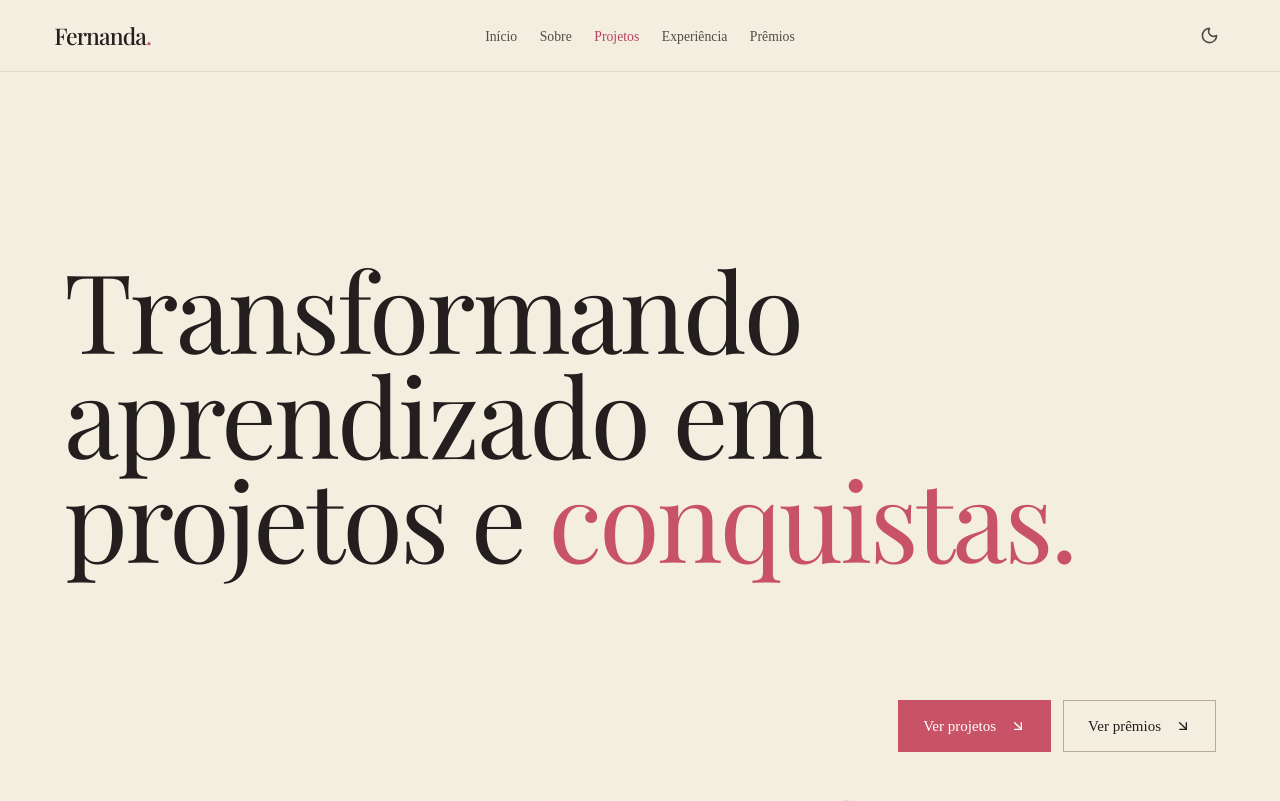
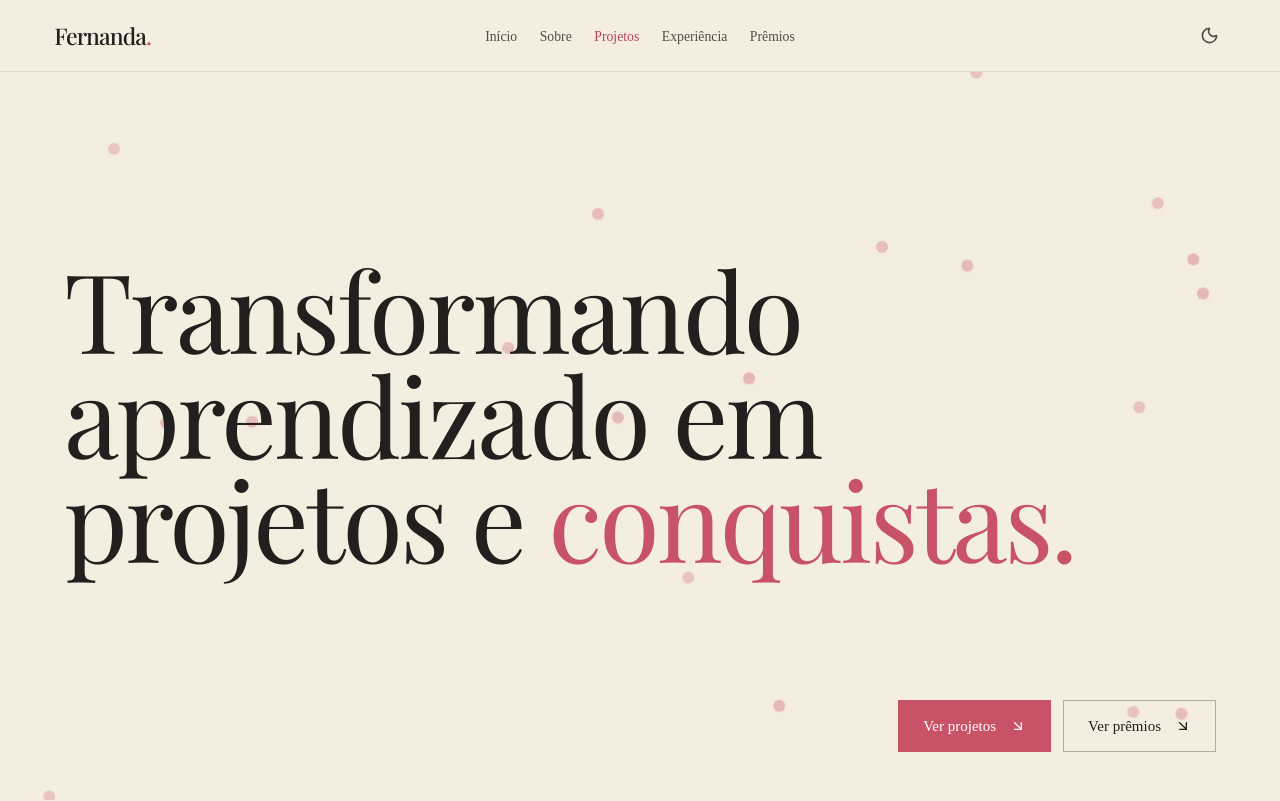
Before and after one commit to FefaAlmeida/portfolio, a Next.js app in the folder frontend/: page / in a window 1280 px wide. Shown: the top 801 px of the page. Built offline with nearby package versions, Linux system fonts and the light colour scheme; a web font is replaced by a local one.

Commit message:
bolinhas na hero

```diff
--- a/frontend/src/components/hero/index.jsx
+++ b/frontend/src/components/hero/index.jsx
@@ -1,11 +1,14 @@
 import { ArrowDownRight } from "lucide-react";
 import { Button } from "@/components/ui/button";
+import BubbleField from "@/components/bubble-field";
 
 export default function Hero() {
   return (
-    <section id="inicio" className="min-h-screen bg-[#f4eee1] dark:bg-[#231c20] text-[#221f1e] dark:text-[#f5ede6] flex flex-col justify-between px-6 pb-8 pt-28 md:px-16 md:pb-12 md:pt-32 select-none">
+    <section id="inicio" className="relative overflow-hidden min-h-screen bg-[#f4eee1] dark:bg-[#231c20] text-[#221f1e] dark:text-[#f5ede6] flex flex-col justify-between px-6 pb-8 pt-28 md:px-16 md:pb-12 md:pt-32 select-none">
+      <BubbleField />
+
       {/* 1. Título Principal (Serifado & Responsivo) */}
-      <div className="my-auto py-12">
+      <div className="relative z-10 my-auto py-12">
         <h1 className="font-serif text-5xl sm:text-7xl md:text-8xl lg:text-[110px] leading-[0.95] tracking-tight font-normal text-[#221f1e] dark:text-[#f5ede6]">
           Transformando aprendizado em <br className="hidden sm:block" />
           projetos e <span className="text-[#c85266] dark:text-[#ef8799]">conquistas.</span>
@@ -13,7 +16,7 @@ export default function Hero() {
       </div>
 
       {/* 2. Navegação para o conteúdo */}
-      <div className="flex flex-col justify-end gap-3 sm:flex-row">
+      <div className="relative z-10 flex flex-col justify-end gap-3 sm:flex-row">
         <Button
           asChild
           className="group h-13 rounded-none border border-[#c85266] dark:border-[#ef8799] bg-[#c85266] dark:bg-[#bd536b] px-6 text-[15px] font-medium text-white shadow-none hover:bg-[#b34356] dark:hover:bg-[#a94058]"
```
